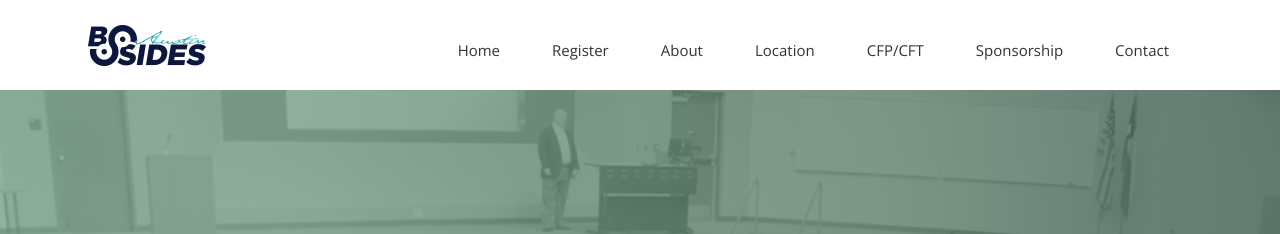
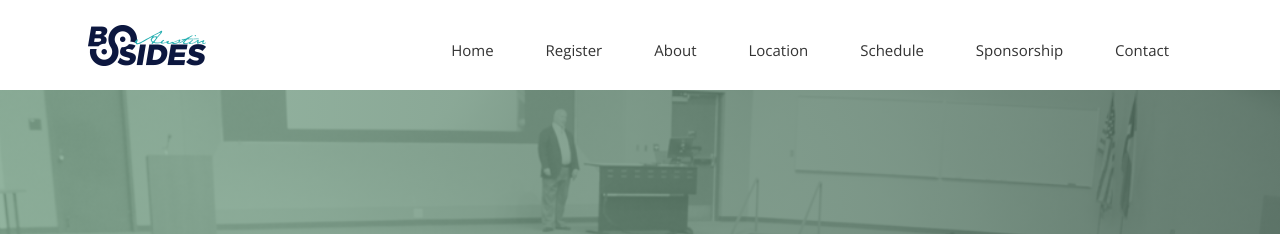
Before and after one commit to bsidesaustin/test, a Jekyll site: the page built from index.html, in a window 1280 px wide. Shown: the top 234 px of the page. Built offline with Jekyll 4.4.1, drawn with Linux system fonts in a browser that asks for light colours; nearby versions of some CDN libraries; some web fonts are replaced.

Commit message:
Update header.html

```diff
--- a/_includes/header.html
+++ b/_includes/header.html
@@ -25,7 +25,7 @@
                 <li><a href="https://www.eventbrite.com/e/bsides-austin-2020-registration-87902096537" target="_blank">Register</a></li>
                 <li><a href="{{ site.baseurl }}/about">About</a></li>
                 <li><a href="{{ site.baseurl }}/location">Location</a></li>
-                <li><a href="{{ site.baseurl }}/calls">CFP/CFT</a></li>
+                <li><a href="{{ site.baseurl }}/schedule">Schedule</a></li>
                 <li><a href="{{ site.baseurl }}/sponsor">Sponsorship</a></li>
                 <li><a href="{{ site.baseurl }}/contact">Contact</a></li>
               </ul>
```
